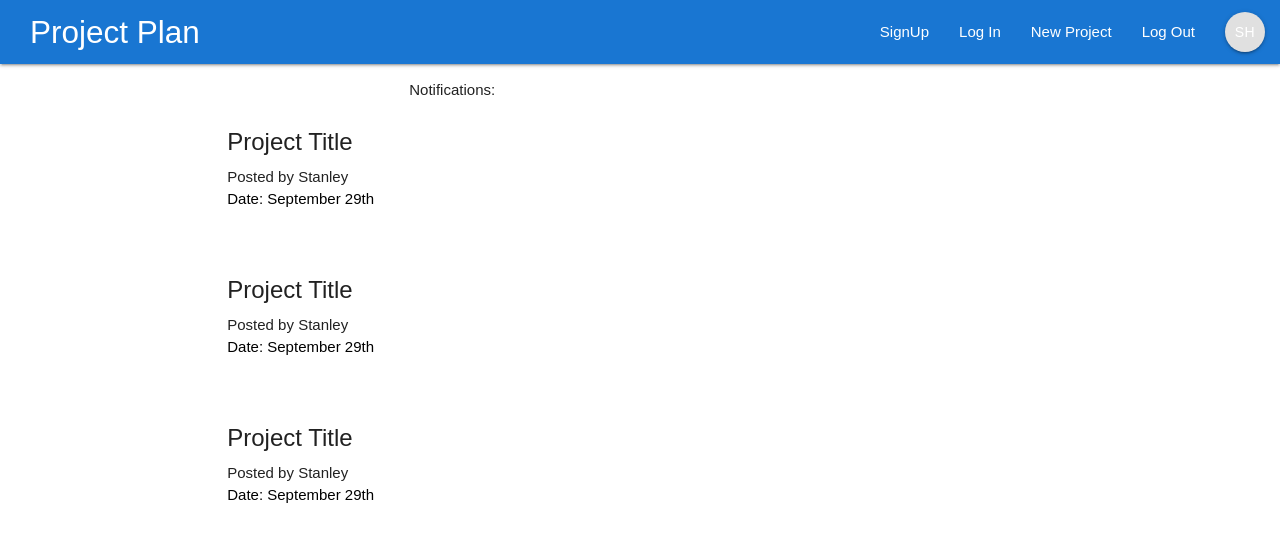
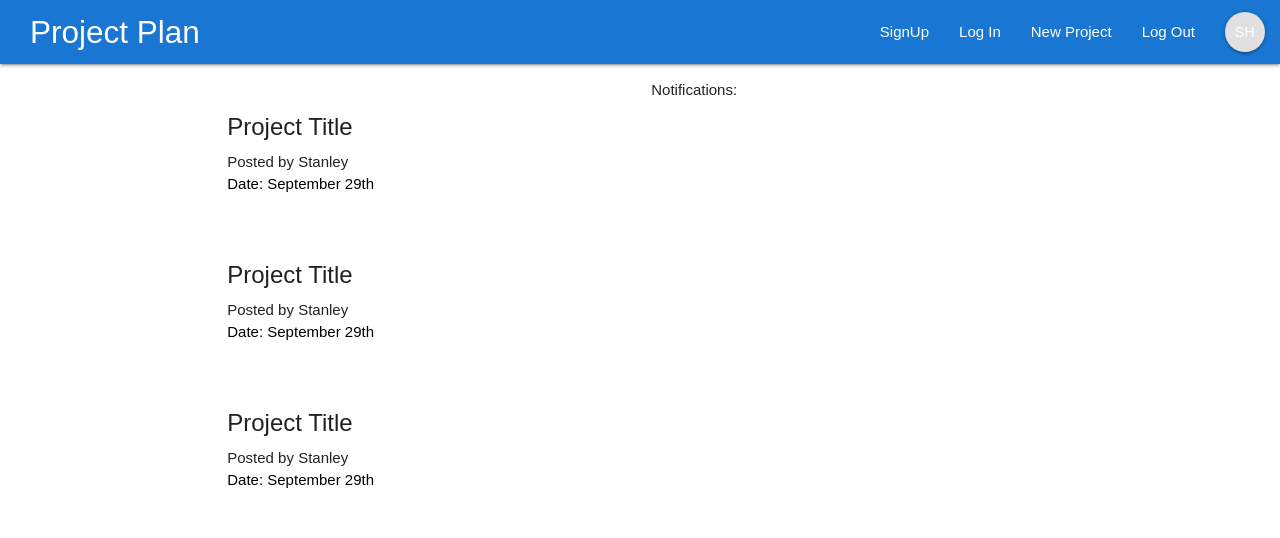
Before and after one commit to HuangStanley050/projectplan, a React (Create React App) app: page / in a window 1280 px wide. Shown: the top 538 px of the page. Built offline with nearby package versions, Linux system fonts and the light colour scheme.

Commit message:
fixed the bug in css should be m6 not m-6 for col

```diff
--- a/src/components/dashboard/Dashboard.js
+++ b/src/components/dashboard/Dashboard.js
@@ -7,10 +7,10 @@ class DashBoard extends Component {
         return (
             <div className="container">
                  <div className="row">
-                    <div className="col s-12 m-6"> {/* project list container*/}
+                    <div className="col s12 l6"> {/* project list container*/}
                         <ProjectList/>
                     </div>
-                    <div classname="col s-12 m-5 offset-m1"> {/*notification container */}
+                    <div className="col s12 l5 offset-m1"> {/*notification container */}
                         <Notifications/>
                     </div>
                  </div>
--- a/src/components/dashboard/Notification.js
+++ b/src/components/dashboard/Notification.js
@@ -3,8 +3,9 @@ import React from "react";
 const Notifications = (props) => {
     return (
         <div>
-             <p>Notifications:</p>
-            </div>
+            <p>Notifications:</p>
+        </div>
+
     );
 };
 
```
